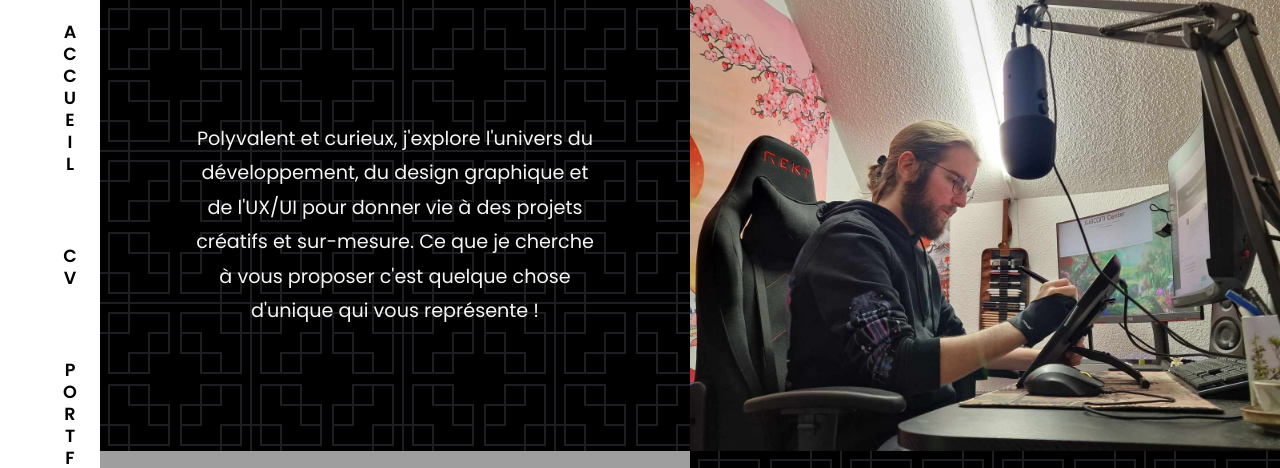
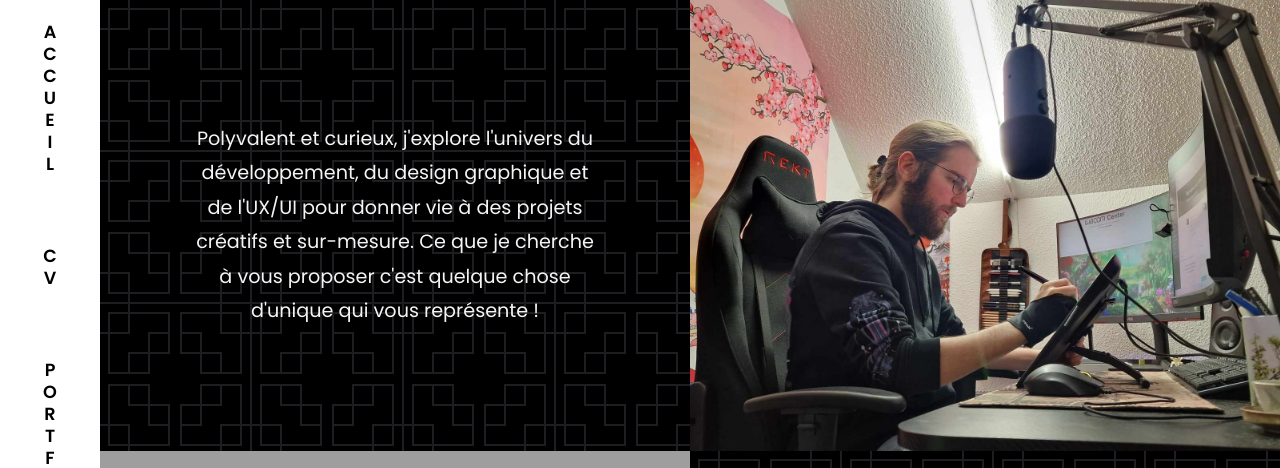
Before and after one commit to Noktaris/noktaris.github.io, a PHP site: page / in a window 1280 px wide. Shown: the top 468 px of the page. Run offline with PHP 8.4, Linux system fonts and the light colour scheme; grey boxes are pictures that could not be loaded.

Commit message:
Refactor header styles by removing left padding and ensuring full width

```diff
--- a/index.css
+++ b/index.css
@@ -46,7 +46,6 @@ header{
   flex-direction: column;
   justify-content: center;
   align-items: center;
-  padding-left: 40px;
   position:fixed;
 }
 
@@ -80,6 +79,7 @@ header{
   justify-content: center;
   align-items: center;
   text-decoration: none;
+  width: 100%;
 
 }
 
```
